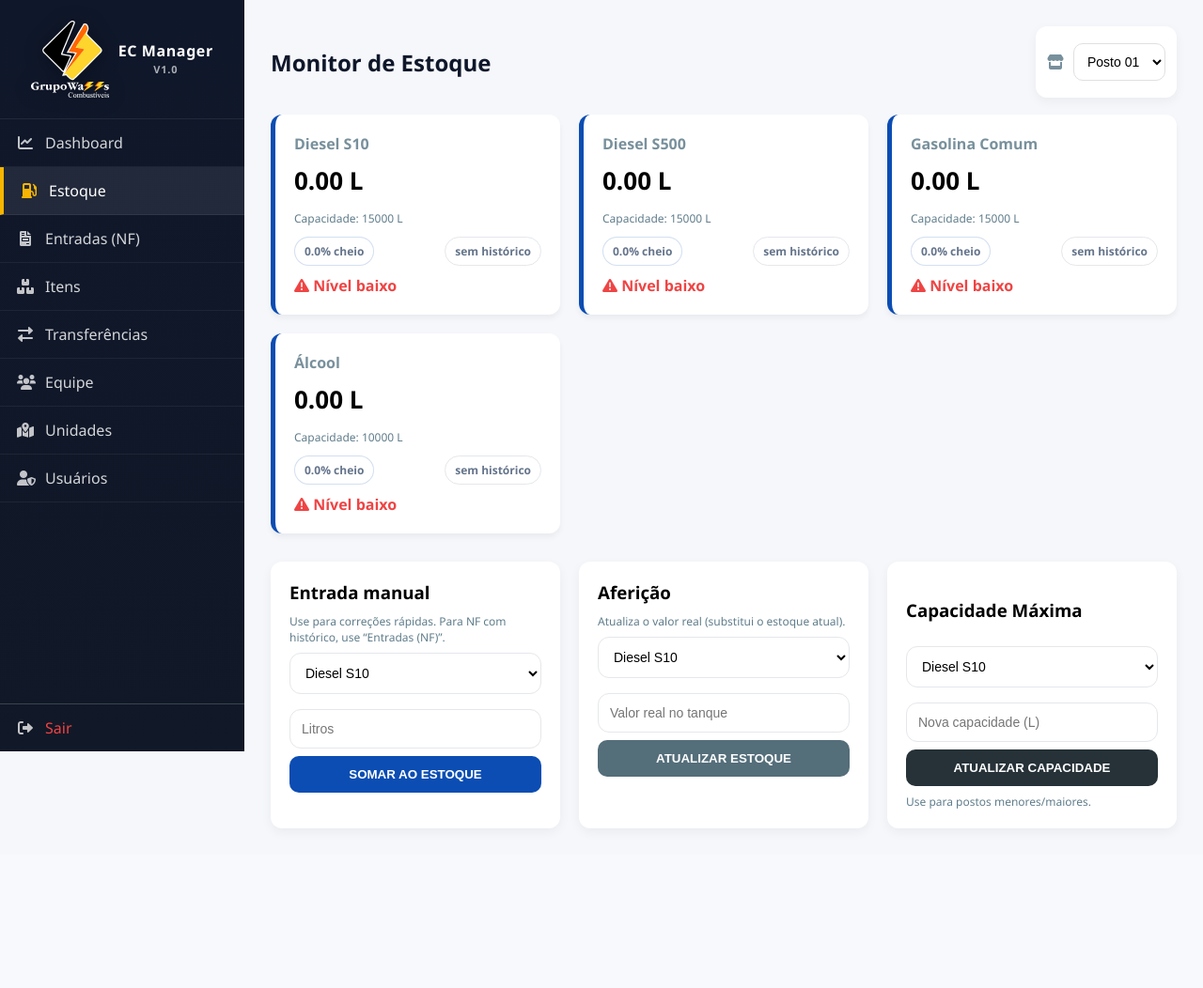
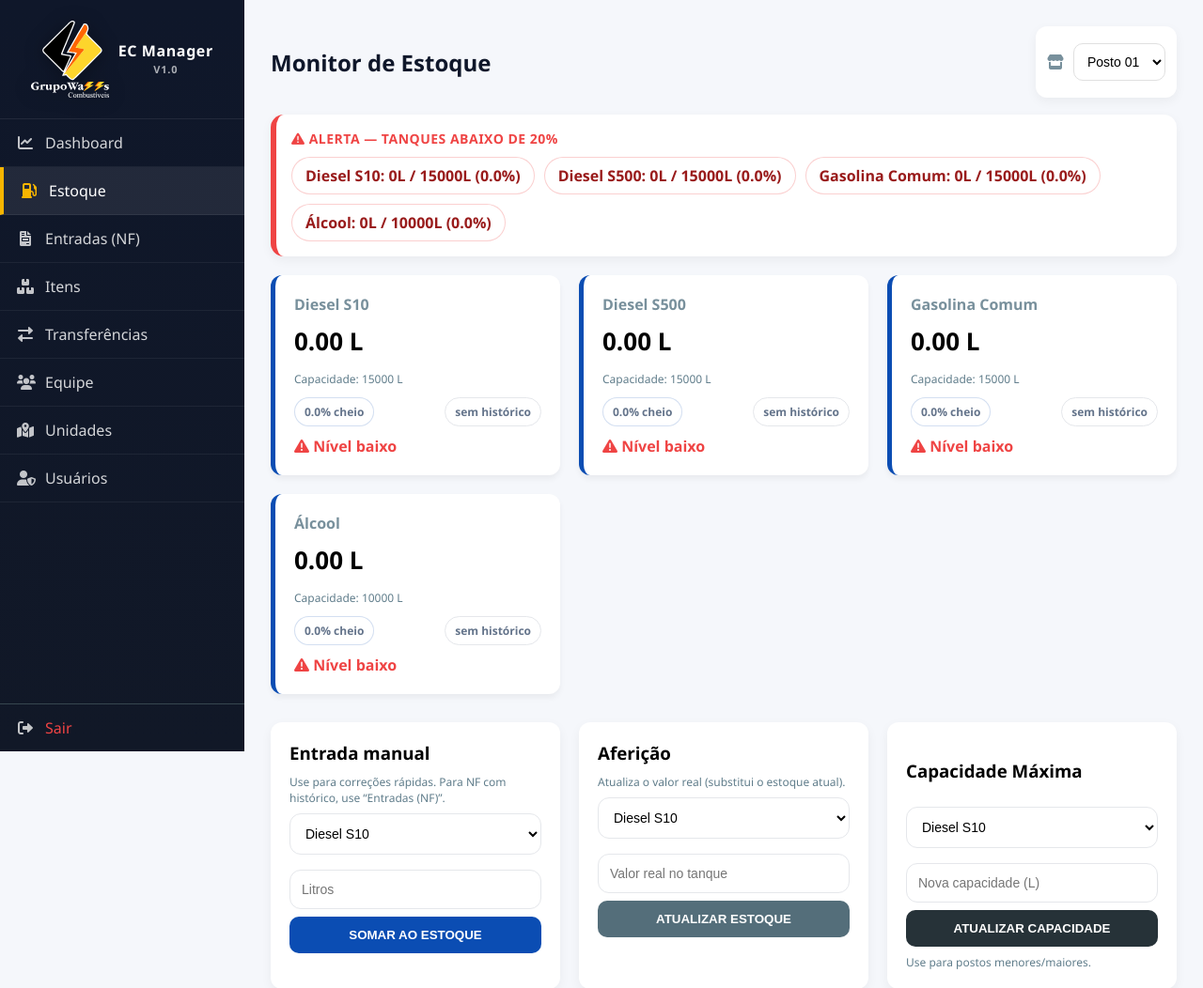
Before and after one commit to eduardohenryquesilvab/sistemapostos, a Flask app: page /gerencial/estoque?posto_id=1 in a window 1280 px wide. Shown: the top 1052 px of the page at 94% size. Before the commit the page ends 861 px from the top, so only its background shows below. Run offline with Flask 3, Linux system fonts and the light colour scheme; the visitor is signed in with stand-in values (Sample User, id 1); data comes from the database, SQL or seed files in the repository; tables that the repository leaves empty hold one stand-in row (values such as "Sample post"); some libraries are stand-ins or nearby versions.

Commit message:
feat: adiciona alerta de 20% na pagina de estoque e corrige coluna itens_mov no Postgres

```diff
--- a/app.py
+++ b/app.py
@@ -225,7 +225,7 @@ def init_db() -> None:
                 quantidade DOUBLE PRECISION NOT NULL,
                 custo_unit DOUBLE PRECISION NOT NULL DEFAULT 0,
                 preco_venda DOUBLE PRECISION NOT NULL DEFAULT 0,
-                observacao TEXT,
+                ref TEXT,
                 user_id INTEGER NULL REFERENCES users(id),
                 created_at TEXT NOT NULL
             )
--- a/templates/estoque_gerencial.html
+++ b/templates/estoque_gerencial.html
@@ -70,6 +70,25 @@
             {% endif %}
         </div>
 
+        {% set alert_tanques = [] %}
+        {% for t in tanques_status %}{% if t.alerta %}{% set _ = alert_tanques.append(t) %}{% endif %}{% endfor %}
+
+        {% if (alert_tanques|length) > 0 %}
+        <div style="background:#fff;border-radius:14px;padding:16px;box-shadow:0 4px 12px rgba(0,0,0,0.05);border-left:6px solid var(--danger);margin-bottom:20px;">
+            <div style="color:var(--danger);font-weight:900;font-size:14px;text-transform:uppercase;letter-spacing:.5px;margin-bottom:10px;">
+                <i class="fas fa-triangle-exclamation"></i> Alerta — Tanques abaixo de 20%
+            </div>
+            <div style="display:flex;flex-wrap:wrap;gap:10px;">
+                {% for t in alert_tanques %}
+                <span style="background:#fff;border:1px solid rgba(239,68,68,.25);border-radius:999px;padding:8px 14px;font-weight:800;color:#991B1B;">
+                    {{ t.combustivel }}: {{ '%.0f'|format(t.litros_atuais) }}L / {{ '%.0f'|format(t.capacidade_max) }}L ({{ t.pct }}%)
+                    {% if t.dias_left %} &bull; ~{{ t.dias_left }} dias{% endif %}
+                </span>
+                {% endfor %}
+            </div>
+        </div>
+        {% endif %}
+
         <div class="grid-tanques">
             {% for t in tanques_status %}
             <div class="card-tanque">
```
